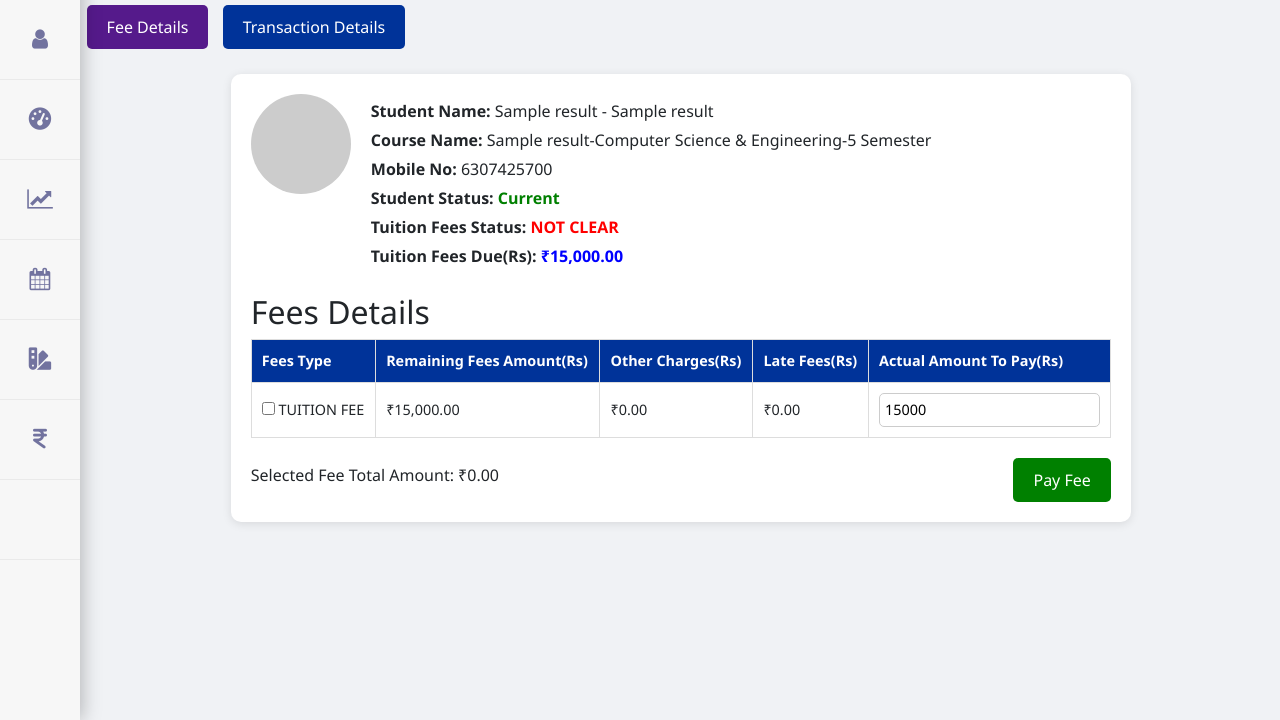
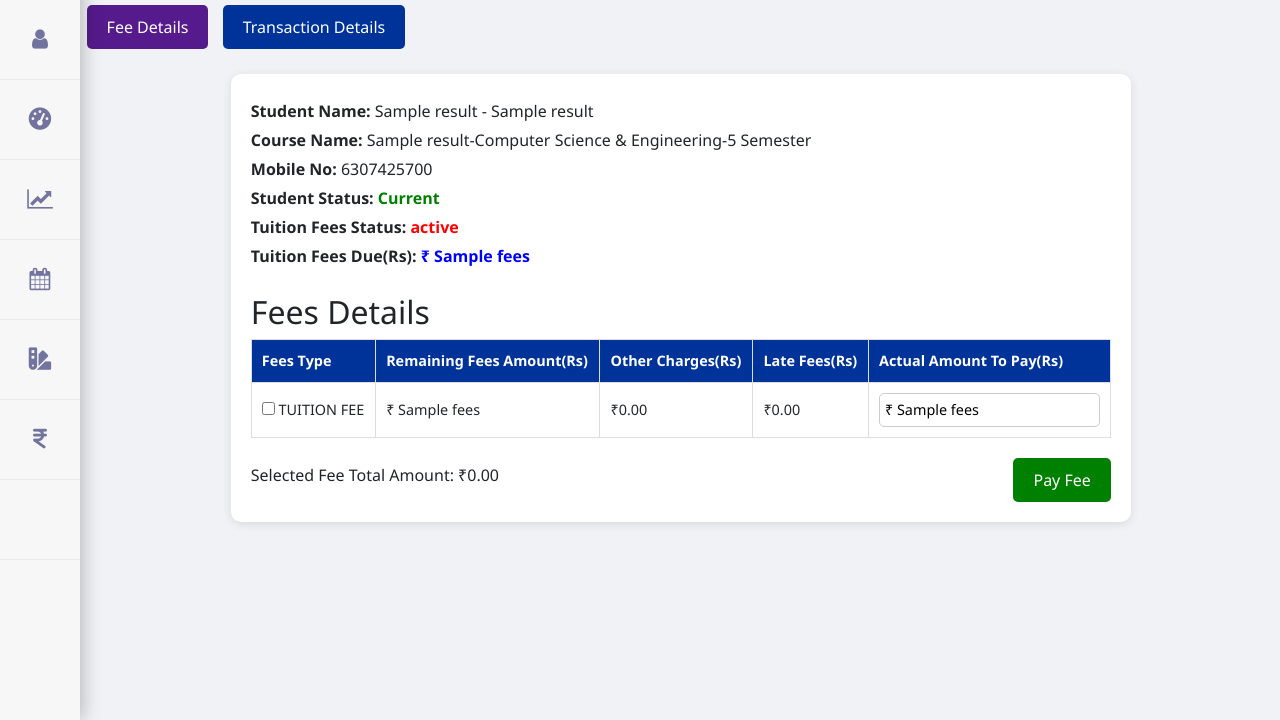
Before and after one commit to Ayushcodespy/aks_university_web, a Flask app: template templates/fee_page.html in a window 1280 px wide. Shown: the part 80-800 px from the top of the page. Run offline with Flask 3, Linux system fonts and the light colour scheme; the template is opened without the code that fills it: most values are stand-ins (such as "Sample title", 1, 10 or a date in 2020); some libraries are stand-ins or nearby versions.

Commit message:
format of the whole file is corrected

```diff
--- a/main.py
+++ b/main.py
@@ -1,8 +1,7 @@
-from flask import Flask, Response, abort, g, redirect, render_template, request, session, url_for
+from flask import Flask, Response, abort, redirect, render_template, request, session, url_for
 from flask_mail import Mail, Message
 import mysql.connector
 import random
-
 
 app = Flask(__name__)
 app.secret_key = "super-secret-key"
@@ -27,28 +26,31 @@ mydb = mysql.connector.connect(
 
 cursor = mydb.cursor()
 
+
 @app.route('/')
 def home():
-    if 'user' in session :
+    if 'user' in session:
         cursor.execute("Select * FROM STUDENTS WHERE STUDENT_ID = %s", (session['user'],))
         result = cursor.fetchone()
-        return render_template("index.html", active_page='home', details = result)
+        return render_template("index.html", active_page='home', details=result)
 
     else:
         return redirect(url_for('login'))
 
+
 @app.route("/login", methods=['GET', 'POST'])
 def login():
-    if 'user' in session :
+    if 'user' in session:
         return redirect(url_for('home'))
 
     if request.method == "POST":
         username = request.form['user_id']
         password = request.form['passwd']
-        login = cursor.execute("Select Student_ID, Password from login where Student_ID = %s AND Password = %s", (username, password))
-        login = cursor.fetchone()
-        if login :
-            session['user'] = login[0]
+        cursor.execute("Select Student_ID, Password from login where Student_ID = %s AND Password = %s",
+                       (username, password))
+        _login = cursor.fetchone()
+        if _login:
+            session['user'] = _login[0]
             return redirect(url_for('home'))
         else:
             return render_template("login.html", error='Incorrect login details!')
@@ -57,17 +59,18 @@ def login():
 
 @app.route("/profile")
 def profile():
-    if 'user' in session :
+    if 'user' in session:
         # cursor.execute("Select * FROM STUDENTS WHERE STUDENT_ID = %s", (session['user'],))
         cursor.execute('''SELECT Students.*, Departments.Department_Name
                        FROM Students
                        JOIN Departments ON Students.Dept_ID = Departments.Department_ID
                         WHERE STUDENT_ID = %s''', (session['user'],))
         result = cursor.fetchone()
-        return render_template("profile_page.html", active_page='profile', details = result)
+        return render_template("profile_page.html", active_page='profile', details=result)
 
     else:
         return redirect(url_for('login'))
+
 
 @app.route('/image/<student_id>')
 def get_image(student_id):
@@ -79,13 +82,37 @@ def get_image(student_id):
     else:
         abort(404)
 
+
 @app.route('/fees')
 def fees():
+    # cursor.execute("Select * FROM STUDENTS WHERE STUDENT_ID = %s", (session['user'],))
+    cursor.execute('''Select
+                    Students.*, Departments.Department_Name, Fee_Details.*
+                    FROM Students
+                    JOIN Departments ON Students.Dept_ID = Departments.Department_ID
+                    JOIN Fee_Details ON Students.Student_ID = Fee_Details.Student_ID
+                    WHERE Students.STUDENT_ID = %s ''', (session['user'],))
+    result = cursor.fetchone()
 
-    # cursor.execute("Select * FROM STUDENTS WHERE STUDENT_ID = %s", (session['user'],))
-    cursor.execute('''Select * FROM STUDENTS WHERE STUDENT_ID = %s''', (session['user'],))
-    result = cursor.fetchone()
-    return render_template("fee_page.html", result=result)
+    cursor.fetchall()
+
+    cursor.execute('Select Deposit from Fee_Details where Student_ID = %s', (session['user'],))
+    _fees = cursor.fetchall()
+    paid = 0
+    for i in _fees:
+        print(i)
+        paid += i[0]
+
+    if paid < 60000:
+        amount_to_be_paid = 60000 - paid
+        status = 'NOT CLEAR'
+
+    else:
+        status = 'CLEAR'
+        amount_to_be_paid = 0.00
+    print(amount_to_be_paid)
+    return render_template("fee_page.html", result=result, fees=amount_to_be_paid, status=status)
+
 
 @app.route("/logout")
 def logout():
@@ -98,11 +125,12 @@ def logout():
 def forget_pwd():
     return render_template("forget_pwd.html")
 
+
 @app.route("/send_otp", methods=['GET', 'POST'])
 def send_otp():
     if request.method == 'POST':
-        student_code =request.form['student_code']
-        cursor.execute("Select email from login where student_id = %s",(student_code,))
+        student_code = request.form['student_code']
+        cursor.execute("Select email from login where student_id = %s", (student_code,))
         email = cursor.fetchone()
         email = email[0]
         if email is not None:
@@ -115,6 +143,7 @@ def send_otp():
 
         return render_template('otp_page.html')
 
+
 @app.route("/verify_otp", methods=['GET', 'POST'])
 def verify_otp():
     if request.method == 'POST':
@@ -124,7 +153,7 @@ def verify_otp():
             return render_template("change_pwd.html")
         else:
             session.pop('id')
-            return ("Wrong otp")
+            return "Wrong otp"
 
 
 @app.route("/update_pwd", methods=['GET', 'POST'])
--- a/static/styles/styles.css
+++ b/static/styles/styles.css
@@ -304,6 +304,7 @@ main {
 }
 
 .profile-department h5 {
+    text-transform: uppercase;
     font-weight: 700;
     font-size: 1.8rem;
     text-align: center;
--- a/templates/fee_page.html
+++ b/templates/fee_page.html
@@ -31,6 +31,7 @@
     padding: 20px;
     border-radius: 10px;
     box-shadow: 0 2px 10px rgba(0, 0, 0, 0.1);
+    overflow: scroll;
 }
 
 .student-details {
@@ -153,6 +154,10 @@ table td input[type="text"] {
         text-align: center;
         margin-top: 10px;
     }
+
+@media (max-width: 600px) {
+
+}
 }
 </style>
 
@@ -165,19 +170,21 @@ table td input[type="text"] {
 
     <div class="container">
         <div class="student-details">
-            <div class="photo"></div>
+            <!-- <div class="photo">
+                <img src="{{ url_for('get_image', student_id=result[0]) }}" alt="not ">
+            </div> -->
             <div class="info">
                 <p><strong>Student Name:</strong> {{result[0]}} - {{result[2]}}</p>
                 <p><strong>Course Name:</strong> {{result[4]}}-Computer Science & Engineering-5 Semester</p>
                 <p><strong>Mobile No:</strong> 6307425700</p>
                 <p><strong>Student Status:</strong> <span class="status current">Current</span></p>
-                <p><strong>Tuition Fees Status:</strong> <span class="status not-clear">NOT CLEAR</span></p>
-                <p><strong>Tuition Fees Due(Rs):</strong> <span class="fees-due">₹15,000.00</span></p>
+                <p><strong>Tuition Fees Status:</strong> <span class="status not-clear">{{ status }}</span></p>
+                <p><strong>Tuition Fees Due(Rs):</strong> <span class="fees-due">₹ {{ fees }}</span></p>
             </div>
         </div>
 
         <h2>Fees Details</h2>
-        <table>
+        <table >
             <thead>
                 <tr>
                     <th>Fees Type</th>
@@ -190,10 +197,10 @@ table td input[type="text"] {
             <tbody>
                 <tr>
                     <td><input type="checkbox"> TUITION FEE</td>
-                    <td>₹15,000.00</td>
+                    <td>₹ {{ fees }}</td>
                     <td>₹0.00</td>
                     <td>₹0.00</td>
-                    <td><input type="text" value="15000"></td>
+                    <td><input type="text" value="₹ {{ fees }}"></td>
                 </tr>
             </tbody>
         </table>
--- a/templates/profile_page.html
+++ b/templates/profile_page.html
@@ -15,7 +15,7 @@
 
         <div class="profile-right-container">
             <div class="profile-department">
-                <h5>DEPARTMENT OF COMPUTER SCIENCE AND ENGINEERING</h5>
+                <h5>DEPARTMENT OF {{ details[10] }}</h5>
                 <hr>
             </div>
             <div class="profile-details">
```
